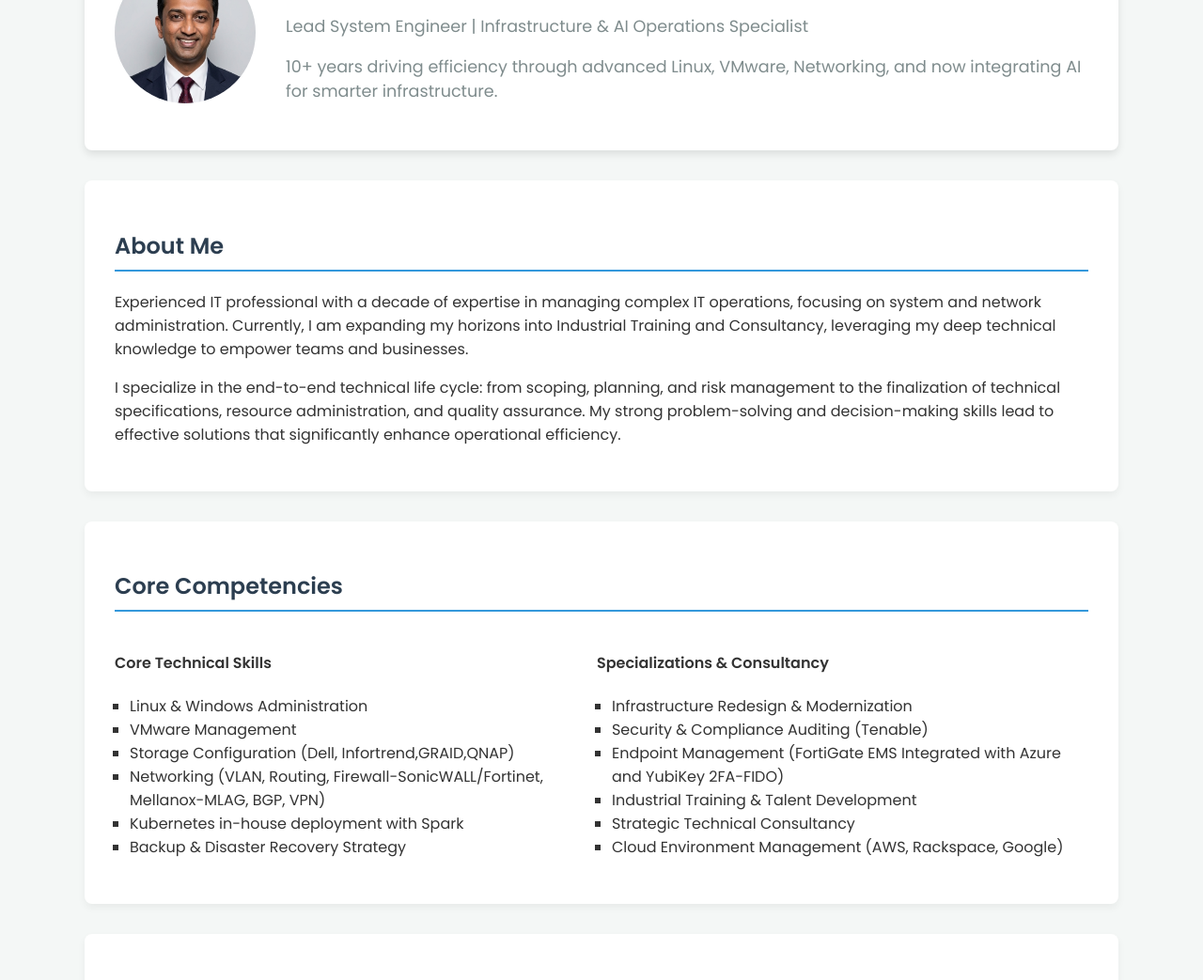
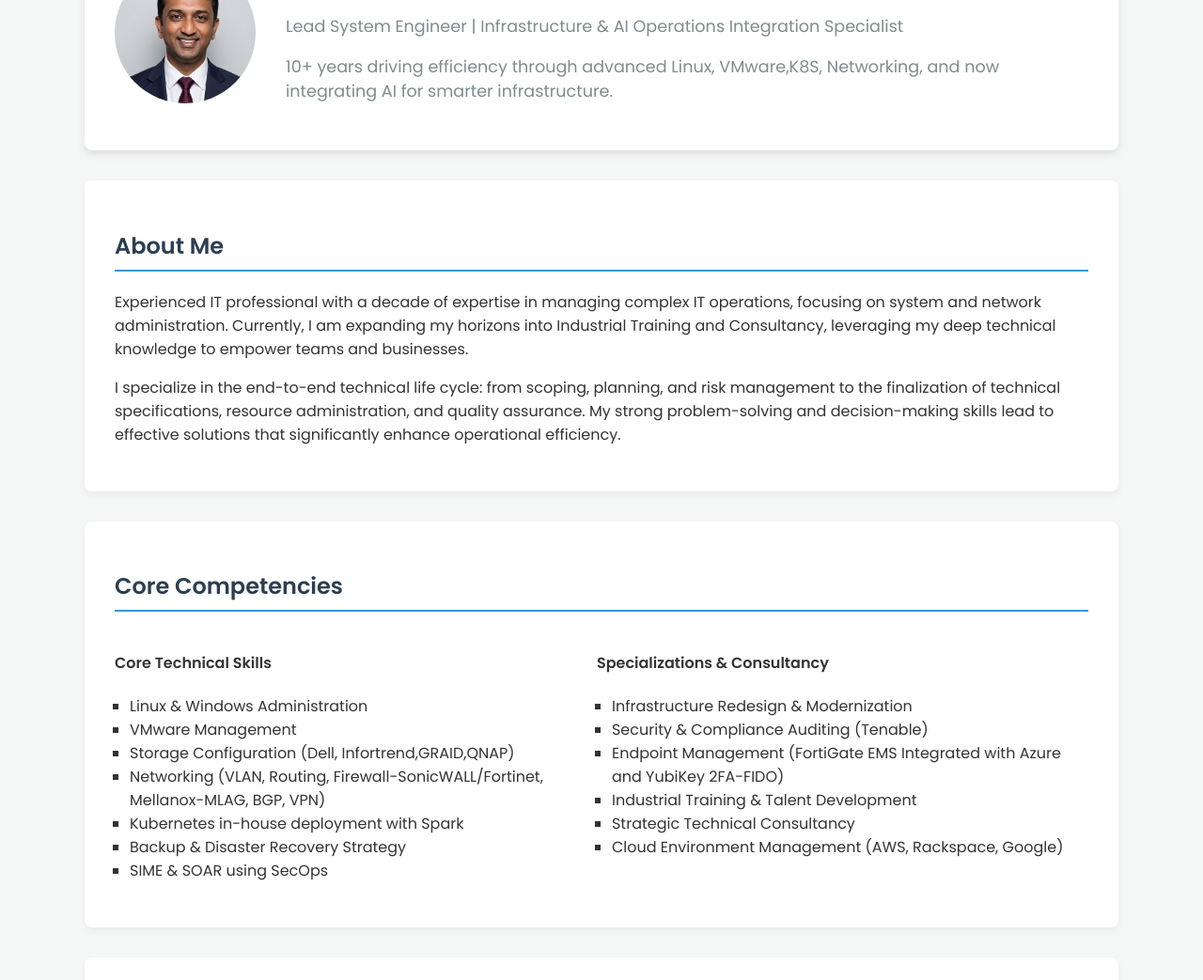
Before and after one commit to unnikpr/unniqueonnet, a plain HTML site: page index.html in a window 1280 px wide. Shown: the part 189-1232 px from the top of the page at 94% size. Drawn offline with Linux system fonts and the light colour scheme.

Commit message:
Update index.html
Update Page

```diff
--- a/index.html
+++ b/index.html
@@ -88,8 +88,8 @@
         <img src="unnikrishnan.jpg" alt="Unnikrishnan P R Profile Image">
         <div id="hero-text">
             <h1>Unnikrishnan P R</h1>
-            <p>Lead System Engineer | Infrastructure & AI Operations Specialist</p>
-            <p>10+ years driving efficiency through advanced Linux, VMware, Networking, and now integrating AI for smarter infrastructure.</p>
+            <p>Lead System Engineer | Infrastructure & AI Operations Integration Specialist</p>
+            <p>10+ years driving efficiency through advanced Linux, VMware,K8S, Networking, and now integrating AI for smarter infrastructure.</p>
         </div>
     </section>
 
@@ -111,6 +111,7 @@
                     <li>Networking (VLAN, Routing, Firewall-SonicWALL/Fortinet, Mellanox-MLAG, BGP, VPN)</li>
                     <li>Kubernetes in-house deployment with Spark</li>
                     <li>Backup & Disaster Recovery Strategy</li>
+                    <li>SIME & SOAR using SecOps</li>
                 </ul>
             </div>
             <div>
```
